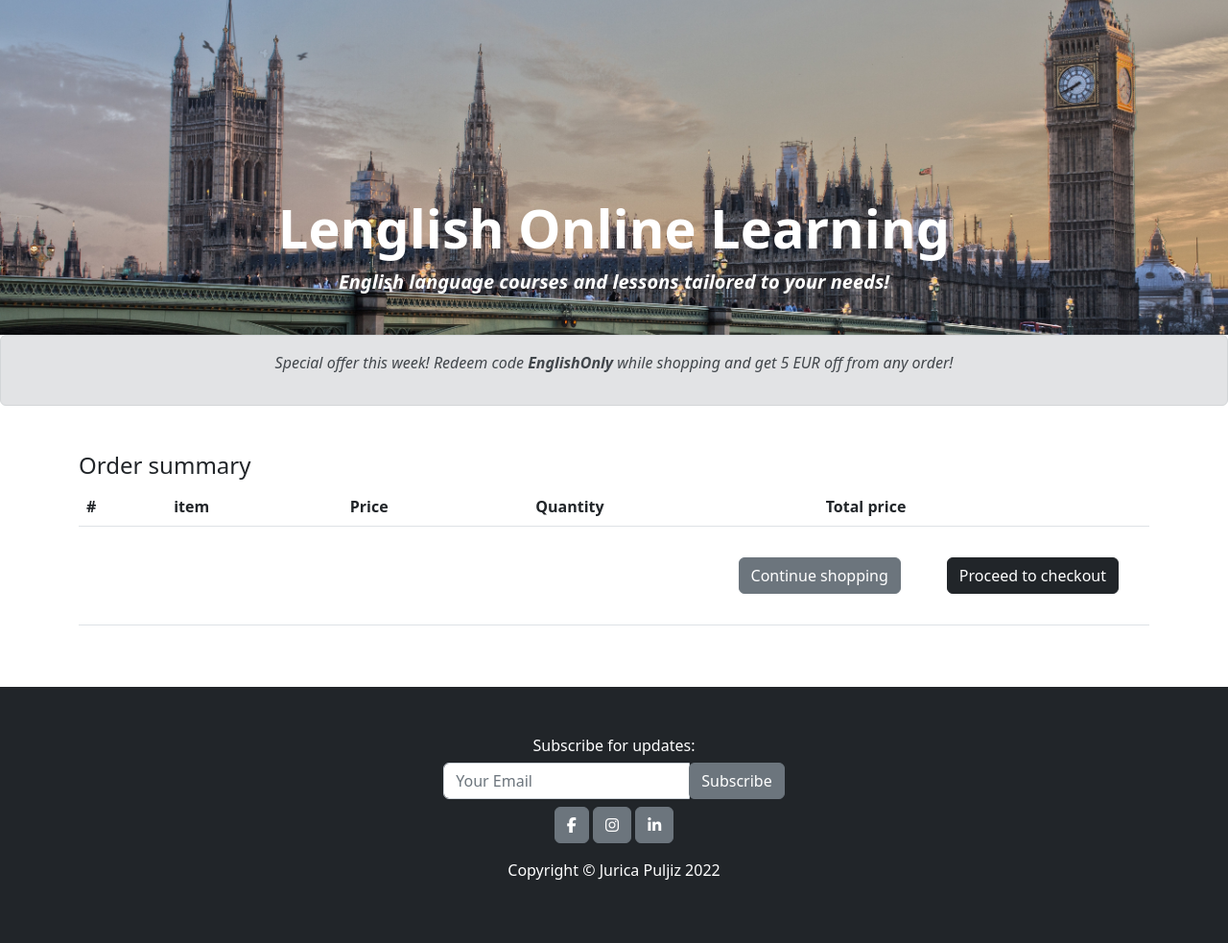
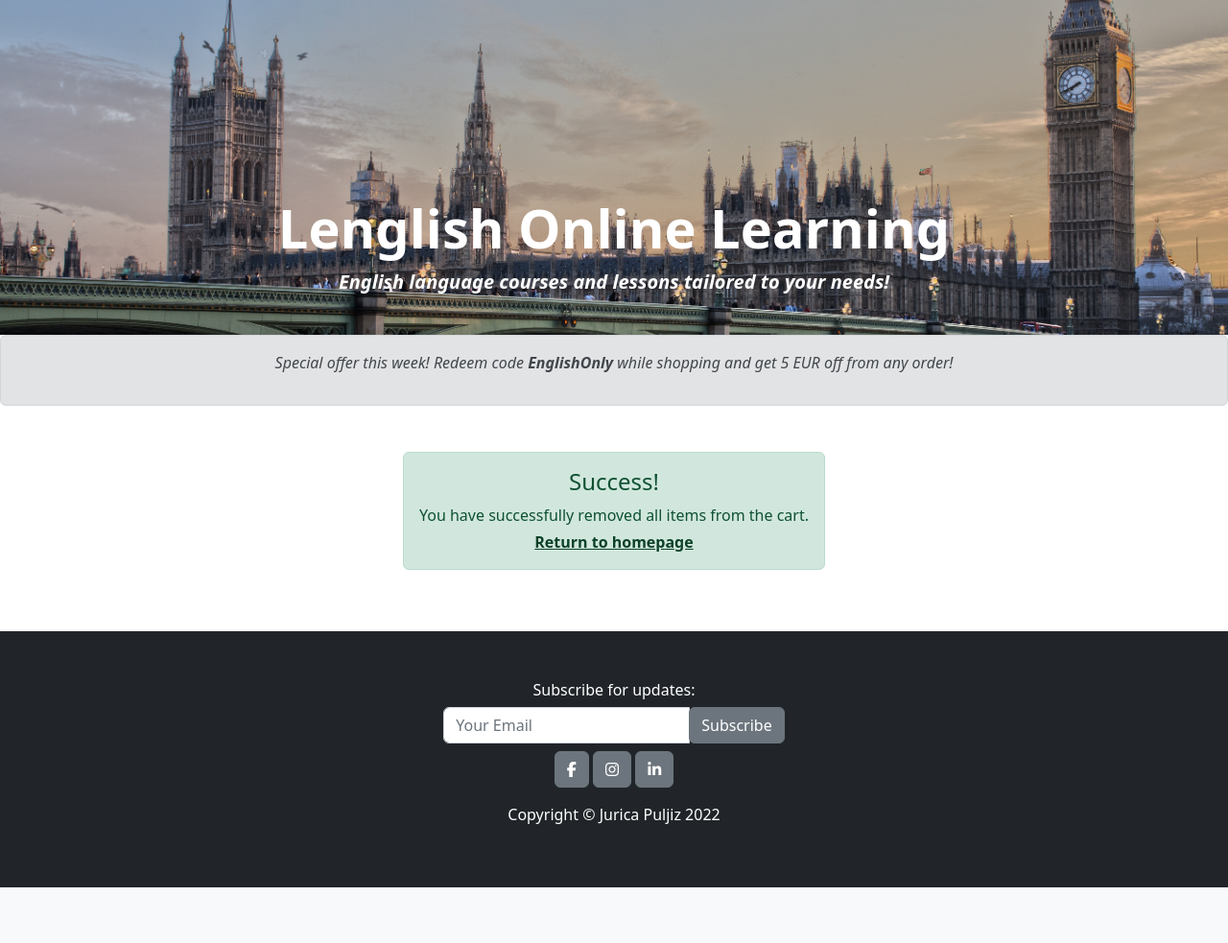
Before and after one commit to Code-Institute-Submissions/jurica29-lenglishonlinelearning_NovResub, a Django app: template cart/templates/summary.html in a window 1280 px wide. Shown: the part 61-1044 px from the top of the page at 96% size. After the commit the page ends 986 px from the top, so only its background shows below. Run offline with Django 4.2, Linux system fonts and the light colour scheme; the template is opened without the code that fills it, so the values that code supplies are empty; parts of the project's set-up code (start-up, migrations or seed data) failed here and were passed over; some libraries are stand-ins or nearby versions.

Commit message:
Add success message when user removes all items from the cart

```diff
--- a/cart/templates/billing-address.html
+++ b/cart/templates/billing-address.html
@@ -4,6 +4,7 @@
 {% block title %} Billing address {% endblock title %}
 
 {% block content %}
+<!-- Coupon code message for users -->
 <div class="alert alert-secondary text-center mb-0" role="alert">
    <p class="fst-italic">Special offer this week! Redeem code <strong>EnglishOnly</strong> while shopping and get 5 EUR off from any order!</p>
  </div>
--- a/cart/templates/order-history.html
+++ b/cart/templates/order-history.html
@@ -5,7 +5,7 @@
 {% block title %}  My orders {% endblock title %}
 
 {% block content %}
-
+<!-- Coupon code message for users -->
 <div class="alert alert-secondary text-center mb-0" role="alert">
   <p class="fst-italic">Special offer this week! Redeem code <strong>EnglishOnly</strong> while shopping and get 5 EUR off from any order!</p>
 </div>
--- a/cart/templates/summary.html
+++ b/cart/templates/summary.html
@@ -4,9 +4,13 @@
 {% block title %} Summary {% endblock title %}
 
 {% block content %}
+<!-- Coupon code message for users -->
 <div class="alert alert-secondary text-center mb-0" role="alert">
   <p class="fst-italic">Special offer this week! Redeem code <strong>EnglishOnly</strong> while shopping and get 5 EUR off from any order!</p>
 </div>
+
+{% if object.items.all  %}
+
 <section class="py-5">
   <div class="container table-responsive">
        <h4>Order summary</h4>
@@ -67,6 +71,21 @@
         </tbody>
       </table>
   </div>
+
+  {% else %}
+<!-- Success message when user removes all items from the cart -->
+<div class="d-flex align-items-center justify-content-center mt-5 mb-5">
+  <div>
+    <div class="alert alert-success" role="alert">
+      <h4 class="text-center">Success!</h4>
+      <p class="mb-1">You have successfully removed all items from the cart.</p>
+      <div class="text-center"><a href="{% url 'baseapp:home' %}" class="alert-link">Return to homepage</a></div>
+    </div>
+</div>
+</div>
+
+{% endif %}
+
 </section>
 
 {% endblock %}
```
